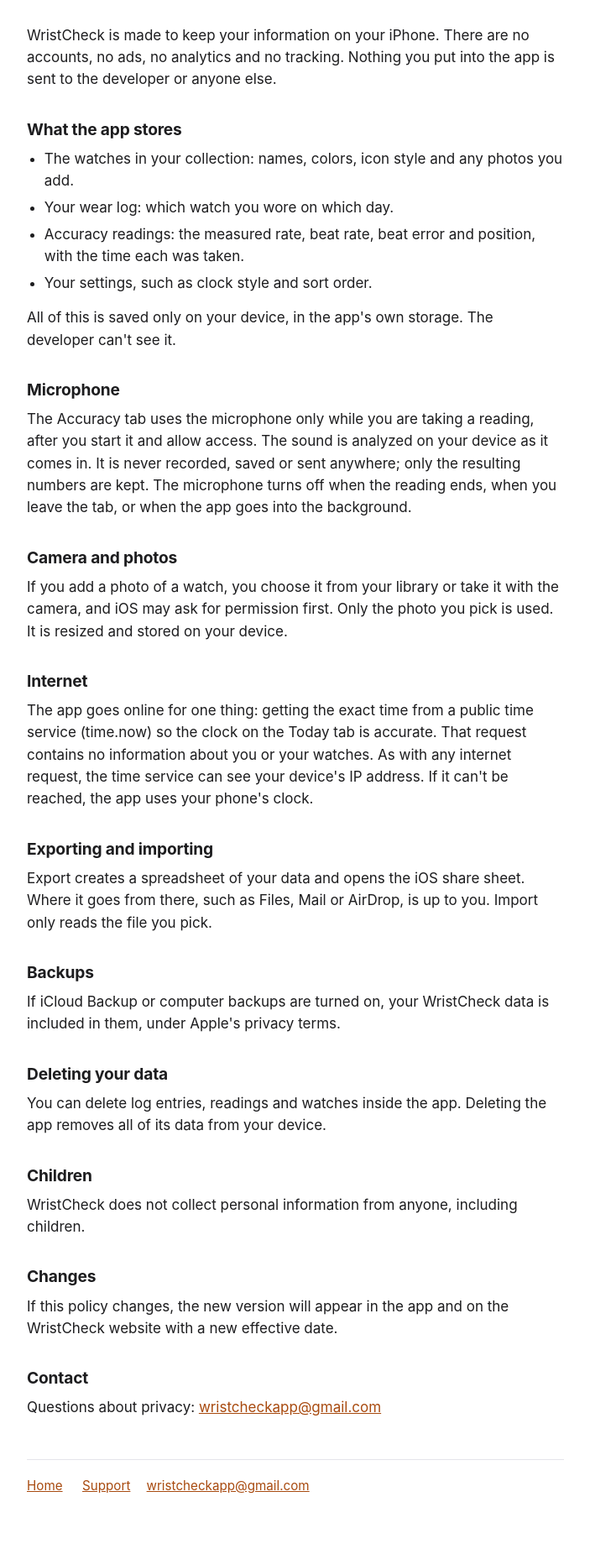
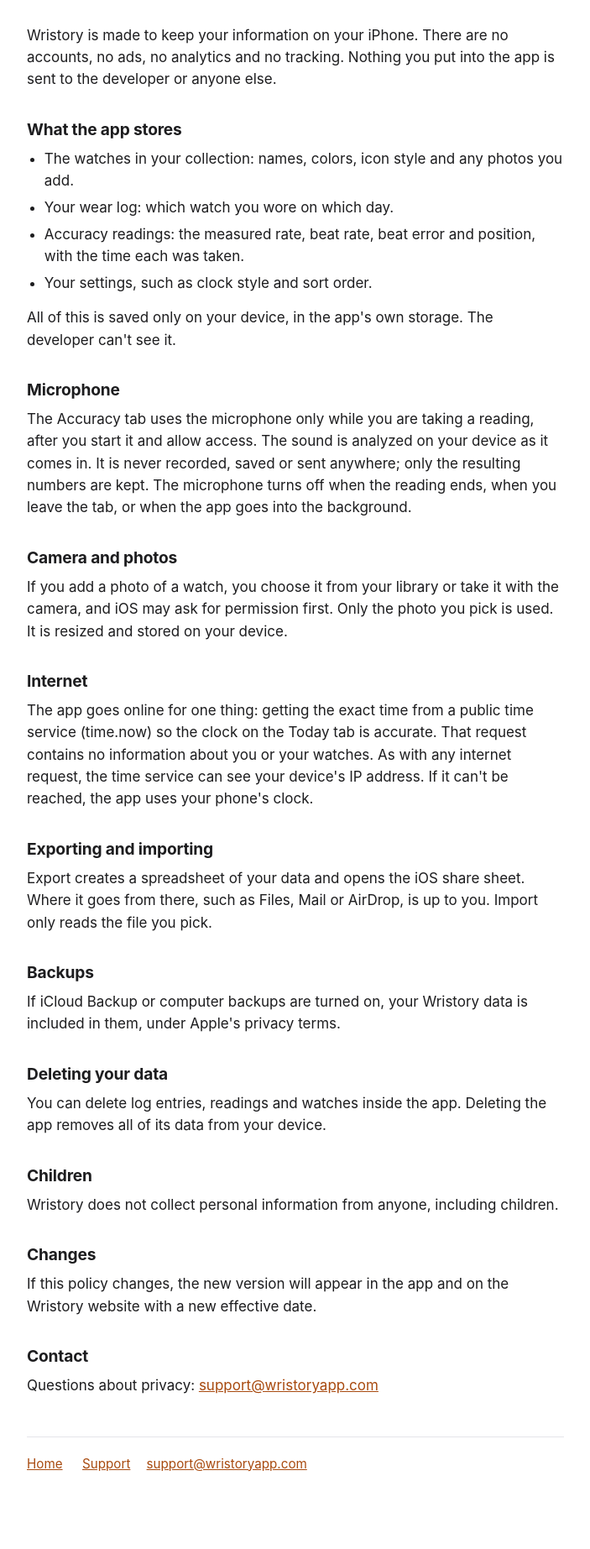
Before and after one commit to PhishMaze/Wristory, a plain HTML site: page privacy.html in a window 1280 px wide. Shown: the part 173-2018 px from the top of the page at 84% size, without its empty margins (288-991 px from the left). After the commit the page ends 1992 px from the top, so only its background shows below. Drawn offline with Linux system fonts and the light colour scheme.

Commit message:
Add files via upload

```diff
--- a/privacy.html
+++ b/privacy.html
@@ -3,8 +3,8 @@
 <head>
 <meta charset="utf-8">
 <meta name="viewport" content="width=device-width, initial-scale=1">
-<title>WristCheck Privacy Policy</title>
-<meta name="description" content="How the WristCheck iPhone app handles your data: it stays on your device.">
+<title>Wristory Privacy Policy</title>
+<meta name="description" content="How the Wristory iPhone app handles your data: it stays on your device.">
 <style>
   :root{color-scheme:light dark;--bg:#ffffff;--text:#1d1d1f;--muted:#6e6e73;--accent:#A84A0F;--rule:#e5e5ea;--card:#f5f5f7;}
   @media (prefers-color-scheme: dark){:root{--bg:#000000;--text:#f5f5f7;--muted:#a1a1a6;--accent:#F88642;--rule:#2c2c2e;--card:#1c1c1e;}}
@@ -28,10 +28,10 @@
 </head>
 <body>
 <main>
-  <p class="app">WristCheck</p>
+  <p class="app">Wristory</p>
   <h1>Privacy Policy</h1>
         <p class="doc-date">Effective November 13, 2026</p>
-        <p>WristCheck is made to keep your information on your iPhone. There are no accounts, no ads, no analytics and no tracking. Nothing you put into the app is sent to the developer or anyone else.</p>
+        <p>Wristory is made to keep your information on your iPhone. There are no accounts, no ads, no analytics and no tracking. Nothing you put into the app is sent to the developer or anyone else.</p>
 
         <h2>What the app stores</h2>
         <ul>
@@ -55,20 +55,20 @@
         <p>Export creates a spreadsheet of your data and opens the iOS share sheet. Where it goes from there, such as Files, Mail or AirDrop, is up to you. Import only reads the file you pick.</p>
 
         <h2>Backups</h2>
-        <p>If iCloud Backup or computer backups are turned on, your WristCheck data is included in them, under Apple's privacy terms.</p>
+        <p>If iCloud Backup or computer backups are turned on, your Wristory data is included in them, under Apple's privacy terms.</p>
 
         <h2>Deleting your data</h2>
         <p>You can delete log entries, readings and watches inside the app. Deleting the app removes all of its data from your device.</p>
 
         <h2>Children</h2>
-        <p>WristCheck does not collect personal information from anyone, including children.</p>
+        <p>Wristory does not collect personal information from anyone, including children.</p>
 
         <h2>Changes</h2>
-        <p>If this policy changes, the new version will appear in the app and on the WristCheck website with a new effective date.</p>
+        <p>If this policy changes, the new version will appear in the app and on the Wristory website with a new effective date.</p>
 
         <h2>Contact</h2>
-        <p>Questions about privacy: <a href="mailto:wristcheckapp@gmail.com">wristcheckapp@gmail.com</a></p>
-<nav><a href="index.html">Home</a> <a href="support.html">Support</a><a href="mailto:wristcheckapp@gmail.com">wristcheckapp@gmail.com</a></nav>
+        <p>Questions about privacy: <a href="mailto:support@wristoryapp.com">support@wristoryapp.com</a></p>
+<nav><a href="index.html">Home</a> <a href="support.html">Support</a><a href="mailto:support@wristoryapp.com">support@wristoryapp.com</a></nav>
 </main>
 </body>
 </html>
```
Also changed, not shown: index.html (+4 -4 lines), support.html (+5 -5 lines).
